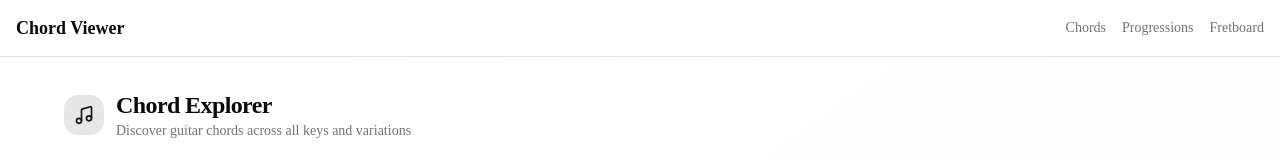
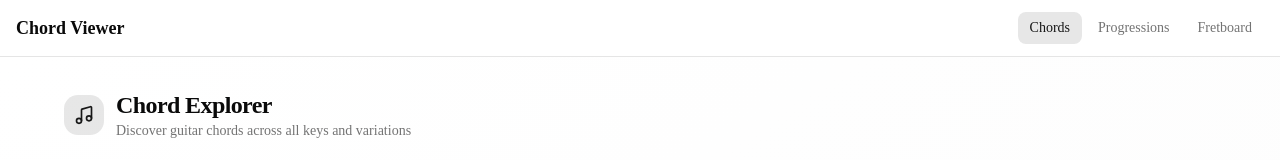
Before and after one commit to langisor/guitar-helper, a Next.js app: page /chords-nav in a window 1280 px wide. Shown: the top 160 px of the page. Built offline with nearby package versions, Linux system fonts and the light colour scheme; no server answers.

Commit message:
commit ....

```diff
--- a/src/app/layout.tsx
+++ b/src/app/layout.tsx
@@ -2,9 +2,9 @@ import type { Metadata } from "next";
 import { Geist, Geist_Mono } from "next/font/google";
 import { TooltipProvider } from "@/components/ui/tooltip"
 import Providers from "@/chords/providers";
-import Link from "next/link";
 
 import "./globals.css";
+import { Header } from "@/components/header";
 
 const geistSans = Geist({
   variable: "--font-geist-sans",
@@ -20,29 +20,6 @@ export const metadata: Metadata = {
   title: "Chord Viewer",
   description: "Interactive chord and progression visualizer",
 };
-
-function Header() {
-  return (
-    <header className="sticky top-0 z-50 w-full border-b bg-background/95 backdrop-blur supports-[backdrop-filter]:bg-background/60">
-      <div className="flex h-14 items-center px-4">
-        <Link href="/" className="font-semibold text-lg">
-          Chord Viewer
-        </Link>
-        <nav className="flex items-center gap-4 text-sm ml-auto">
-          <Link href="/chords-nav" className="text-muted-foreground hover:text-foreground transition-colors">
-            Chords
-          </Link>
-          <Link href="/progressions" className="text-muted-foreground hover:text-foreground transition-colors">
-            Progressions
-          </Link>
-          <Link href="/fretboard" className="text-muted-foreground hover:text-foreground transition-colors hidden sm:block">
-            Fretboard
-          </Link>
-        </nav>
-      </div>
-    </header>
-  );
-}
 
 export default function RootLayout({
   children,
--- /dev/null
+++ b/src/components/header.tsx
@@ -0,0 +1,47 @@
+"use client";
+
+import Link from "next/link";
+import { usePathname } from "next/navigation";
+import { cn } from "@/lib/utils";
+
+const navItems = [
+  { href: "/chords-nav", label: "Chords" },
+  { href: "/progressions", label: "Progressions" },
+  { href: "/fretboard", label: "Fretboard", mobile: false },
+];
+
+export function Header() {
+  const pathname = usePathname();
+
+  const isActive = (href: string) => {
+    if (href === "/") return pathname === href;
+    return pathname.startsWith(href);
+  };
+
+  return (
+    <header className="sticky top-0 z-50 w-full border-b bg-background/95 backdrop-blur supports-[backdrop-filter]:bg-background/60">
+      <div className="flex h-14 items-center px-4">
+        <Link href="/" className="font-semibold text-lg">
+          Chord Viewer
+        </Link>
+        <nav className="flex items-center gap-1 text-sm ml-auto">
+          {navItems.map((item) => (
+            <Link
+              key={item.href}
+              href={item.href}
+              className={cn(
+                "px-3 py-1.5 rounded-md transition-colors",
+                isActive(item.href)
+                  ? "bg-primary/10 text-primary font-medium"
+                  : "text-muted-foreground hover:text-foreground hover:bg-accent",
+                item.mobile === false && "hidden sm:block"
+              )}
+            >
+              {item.label}
+            </Link>
+          ))}
+        </nav>
+      </div>
+    </header>
+  );
+}
```
